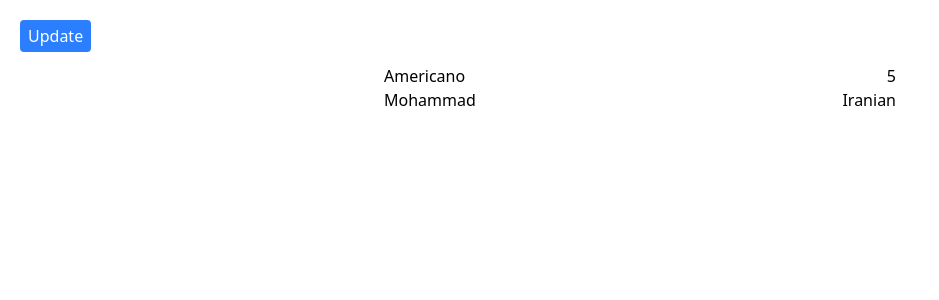
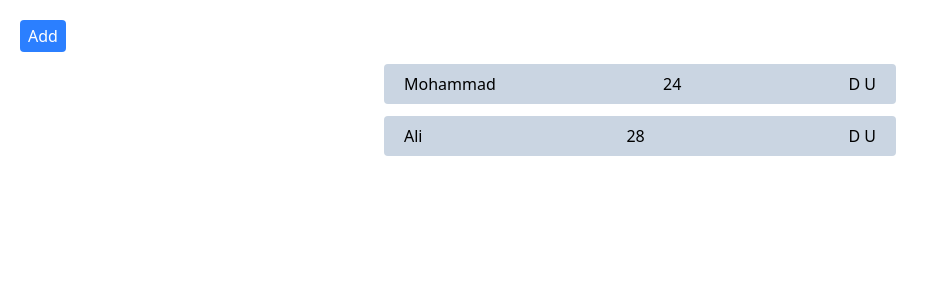
Before and after one commit to mohammadfallah7/react-qbc, a React (Vite) app: page / in a window 1280 px wide. Shown: the top 300 px of the page, without its empty margins (0-939 px from the left). Built offline with nearby package versions, Linux system fonts and the light colour scheme.

Commit message:
feat: Update state in array

```diff
--- a/src/components/ListGroup.jsx
+++ b/src/components/ListGroup.jsx
@@ -1,19 +1,34 @@
 import { useState } from "react";
 
 const ListGroup = () => {
-  const [drink, setDrink] = useState({ title: "Americano", price: 5 });
-  const [user, setUser] = useState({
-    name: "Mohammad",
-    age: 24,
-    email: "mohammad@email.com",
-    nationality: "Iranian",
-  });
+  const [users, setUsers] = useState([
+    {
+      id: 1,
+      name: "Mohammad",
+      age: 24,
+    },
+    {
+      id: 2,
+      name: "Ali",
+      age: 28,
+    },
+  ]);
 
   const handleClick = () => {
-    setUser({
-      ...user,
-      nationality: "American",
-    });
+    // Add
+    setUsers([{ id: users.length + 1, name: "Reza", age: 30 }, ...users]);
+  };
+
+  const handleDelete = (id) => {
+    setUsers(users.filter((user) => user.id !== id));
+  };
+
+  const handleUpdate = (id) => {
+    setUsers(
+      users.map((user) =>
+        user.id === id ? { ...user, name: "Updated Name" } : user
+      )
+    );
   };
 
   return (
@@ -22,18 +37,20 @@ const ListGroup = () => {
         className="bg-blue-500 px-2 py-1 text-white rounded cursor-pointer"
         onClick={handleClick}
       >
-        Update
+        Add
       </button>
 
-      <ul className="flex flex-col max-w-lg mx-auto mt-3">
-        <li className="flex justify-between items-center">
-          <h2>{drink.title}</h2>
-          <span>{drink.price}</span>
-        </li>
-        <li className="flex justify-between items-center">
-          <h2>{user.name}</h2>
-          <span>{user.nationality}</span>
-        </li>
+      <ul className="flex flex-col gap-3 max-w-lg mx-auto mt-3">
+        {users.map((user) => (
+          <li className="flex justify-between items-center bg-slate-300 px-5 py-2 rounded">
+            <h2>{user.name}</h2>
+            <span>{user.age}</span>
+            <div className="flex gap-1">
+              <button onClick={() => handleDelete(user.id)}>D</button>
+              <button onClick={() => handleUpdate(user.id)}>U</button>
+            </div>
+          </li>
+        ))}
       </ul>
     </div>
   );
```
